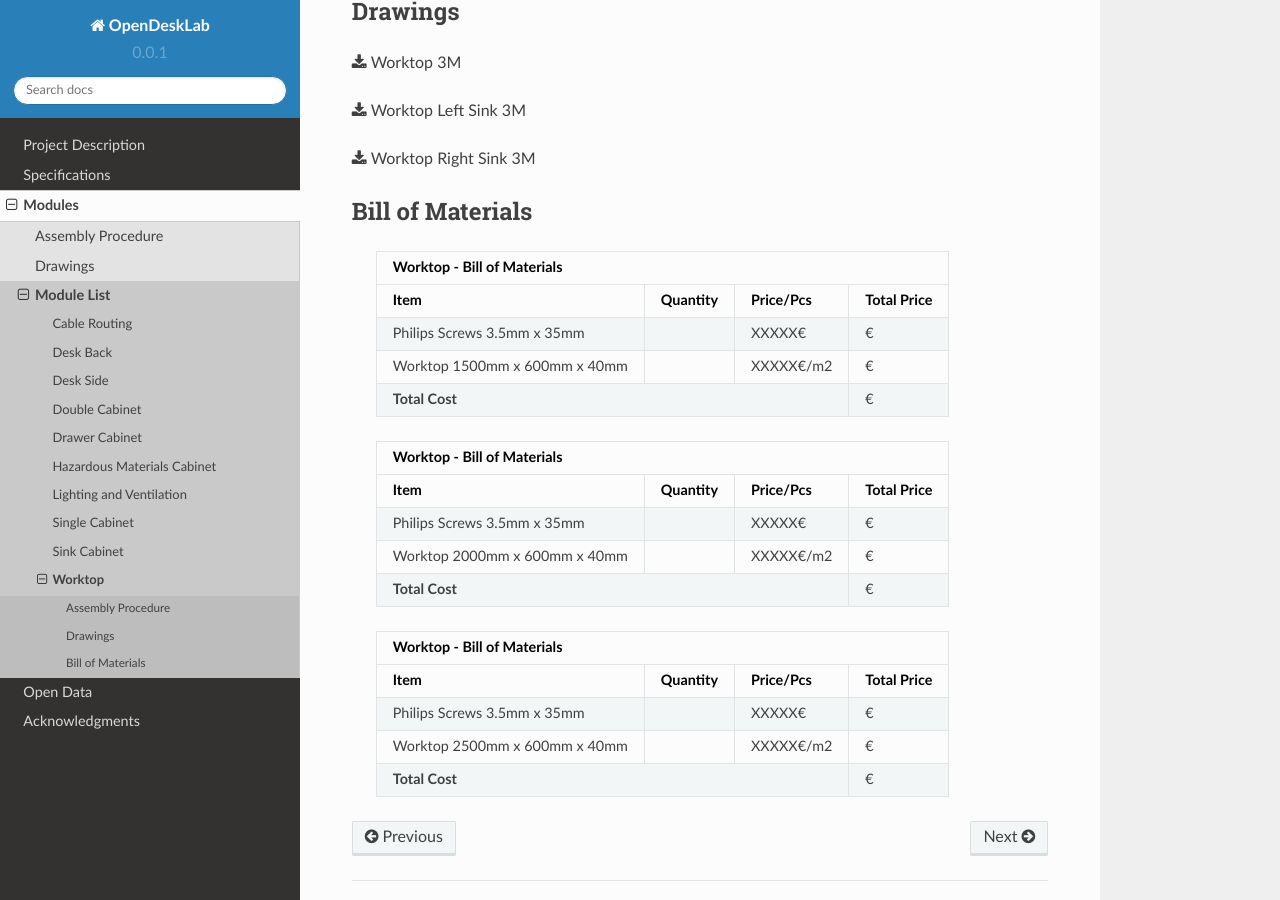
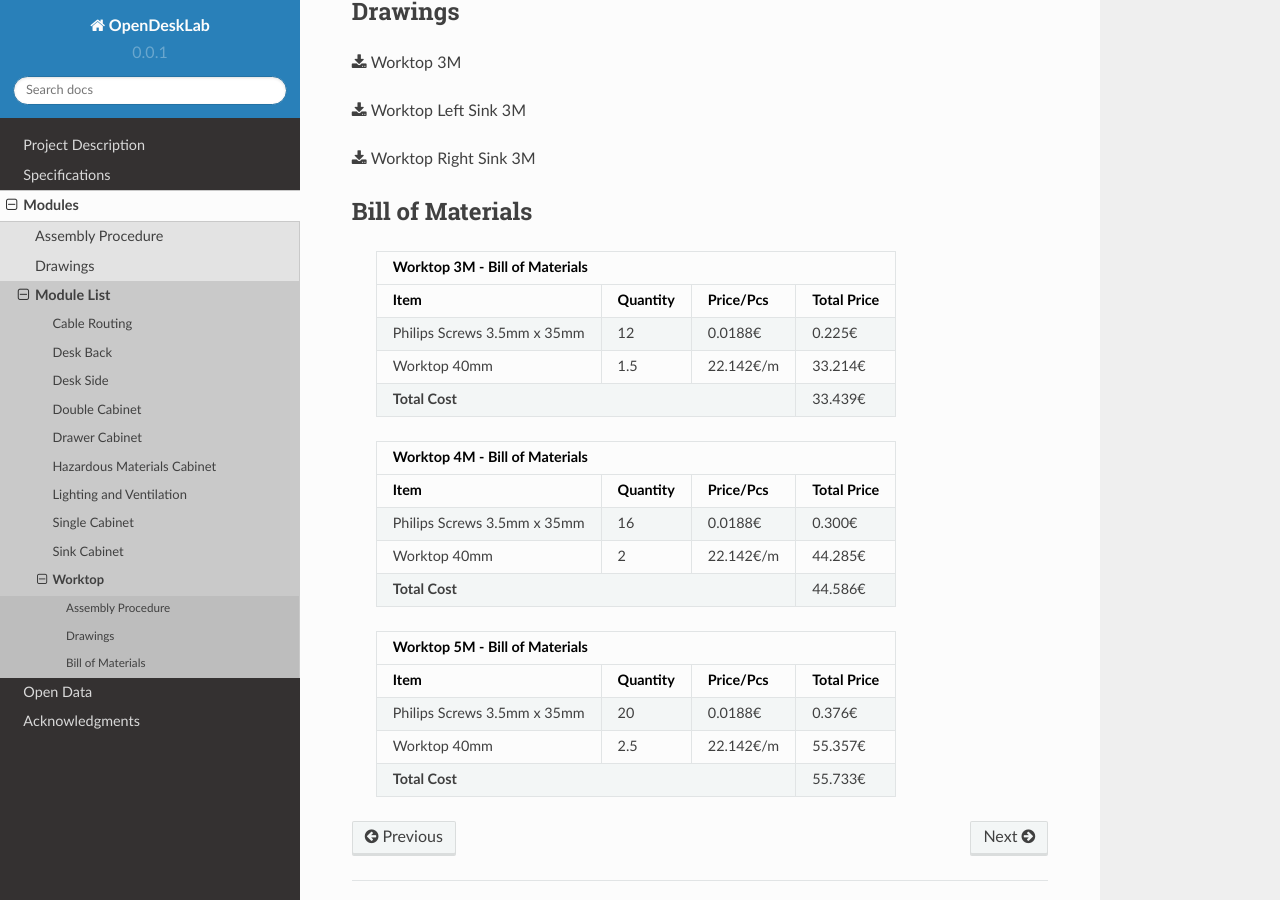
Before and after one commit to ellak-monades-aristeias/OpenDeskLab, a Sphinx documentation site: the page built from docs/include/parts/worktop.rst, in a window 1280 px wide and 900 px high, scrolled down 1008 px. Built offline with Sphinx 7.4.7 and the Read the Docs theme 2.0.0, drawn with Linux system fonts in a browser that asks for light colours.

Commit message:
Finalized all BOMs

```diff
--- a/docs/include/parts/lighting.rst
+++ b/docs/include/parts/lighting.rst
@@ -101,7 +101,7 @@ Bill of Materials
       +-------------------------------------+----------+-----------+-------------+
       | LED Strip (12V, 300lm)              |        2 |  1.624€/m |      3.248€ |
       +-------------------------------------+----------+-----------+-------------+
-      | **Total Cost**                                             |     30.318€ |
+      | **Total Cost**                                             |     33.566€ |
       +-------------------------------------+----------+-----------+-------------+
 
    .. tabularcolumns:: |l|c|c|c|
--- a/docs/include/parts/worktop.rst
+++ b/docs/include/parts/worktop.rst
@@ -39,43 +39,43 @@ Bill of Materials
    .. table::
 
       +------------------------------------+----------+-----------+-------------+
-      | Worktop - Bill of Materials                                             |
+      | Worktop 3M - Bill of Materials                                          |
       +------------------------------------+----------+-----------+-------------+
       | Item                               | Quantity | Price/Pcs | Total Price |
       +====================================+==========+===========+=============+
-      | Philips Screws 3.5mm x 35mm        |          |    XXXXX€ |           € |
+      | Philips Screws 3.5mm x 35mm        |      12  |   0.0188€ |      0.225€ |
       +------------------------------------+----------+-----------+-------------+
-      | Worktop 1500mm x 600mm x 40mm      |          | XXXXX€/m2 |           € |
+      | Worktop 40mm                       |     1.5  | 22.142€/m |     33.214€ |
       +------------------------------------+----------+-----------+-------------+
-      | **Total Cost**                                            |           € |
+      | **Total Cost**                                            |     33.439€ |
       +------------------------------------+----------+-----------+-------------+
 
    .. tabularcolumns:: |l|c|c|c|
    .. table::
 
       +------------------------------------+----------+-----------+-------------+
-      | Worktop - Bill of Materials                                             |
+      | Worktop 4M - Bill of Materials                                          |
       +------------------------------------+----------+-----------+-------------+
       | Item                               | Quantity | Price/Pcs | Total Price |
       +====================================+==========+===========+=============+
-      | Philips Screws 3.5mm x 35mm        |          |    XXXXX€ |           € |
+      | Philips Screws 3.5mm x 35mm        |      16  |   0.0188€ |      0.300€ |
       +------------------------------------+----------+-----------+-------------+
-      | Worktop 2000mm x 600mm x 40mm      |          | XXXXX€/m2 |           € |
+      | Worktop 40mm                       |       2  | 22.142€/m |     44.285€ |
       +------------------------------------+----------+-----------+-------------+
-      | **Total Cost**                                            |           € |
+      | **Total Cost**                                            |     44.586€ |
       +------------------------------------+----------+-----------+-------------+
 
    .. tabularcolumns:: |l|c|c|c|
    .. table::
 
       +------------------------------------+----------+-----------+-------------+
-      | Worktop - Bill of Materials                                             |
+      | Worktop 5M - Bill of Materials                                          |
       +------------------------------------+----------+-----------+-------------+
       | Item                               | Quantity | Price/Pcs | Total Price |
       +====================================+==========+===========+=============+
-      | Philips Screws 3.5mm x 35mm        |          |    XXXXX€ |           € |
+      | Philips Screws 3.5mm x 35mm        |      20  |   0.0188€ |      0.376€ |
       +------------------------------------+----------+-----------+-------------+
-      | Worktop 2500mm x 600mm x 40mm      |          | XXXXX€/m2 |           € |
+      | Worktop 40mm                       |     2.5  | 22.142€/m |     55.357€ |
       +------------------------------------+----------+-----------+-------------+
-      | **Total Cost**                                            |           € |
+      | **Total Cost**                                            |     55.733€ |
       +------------------------------------+----------+-----------+-------------+
```
Also changed, not shown: other parts of docs/include/parts/lighting.rst (+2 -2 lines), docs/include/parts/single_cabinet.rst (+4 -6 lines), docs/include/parts/sink_cabinet.rst (+27 -31 lines).
